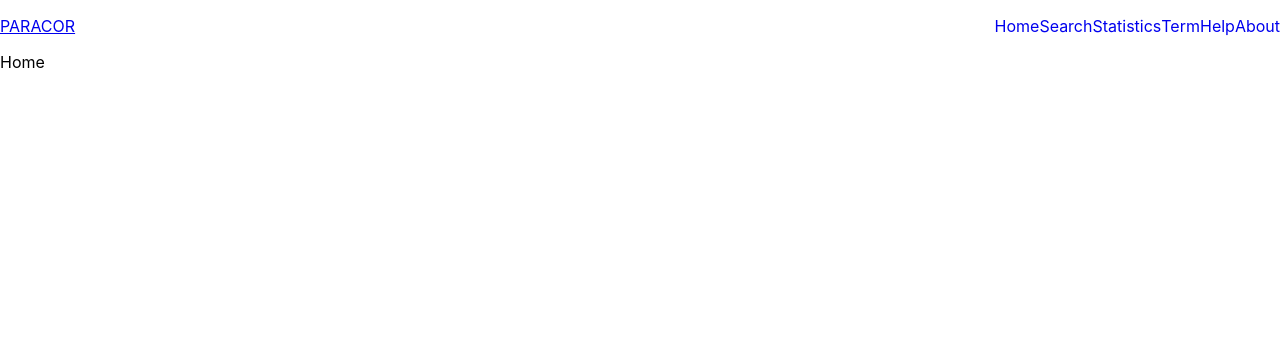
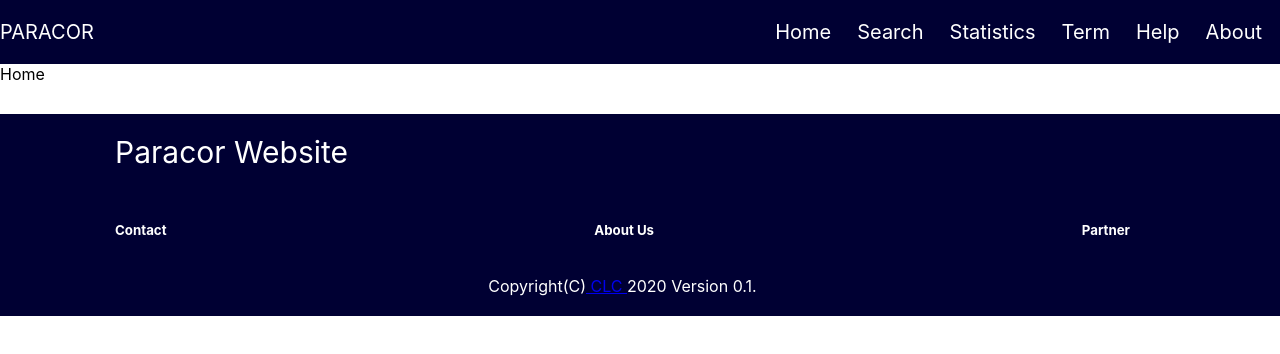
Before and after one commit to thanhdat1902/NLP_Dictionary, a React (Create React App) app: page / in a window 1280 px wide. Shown: the top 354 px of the page. Built offline with nearby package versions, Linux system fonts and the light colour scheme.

Commit message:
Dev <Header:miss border while being choose> <Footer:empty information>

```diff
--- /dev/null
+++ b/src/components/footer/index.js
@@ -0,0 +1,27 @@
+import React from "react"
+import { FooterContainer } from "./styled";
+const Footer = () => {
+  return (
+    <FooterContainer>
+      <p class = "first">Paracor Website</p>
+      <div class = "part1">
+        <div class = "left">
+          <h5>Contact</h5>
+        </div>
+        <div class="middle">
+          <h5>About Us</h5>
+        </div>
+        <div class="right">
+          <h5>Partner</h5>
+        </div>
+      </div>
+      <p class="second"> Copyright(C)
+        <a href="http://www.clc.hcmus.edu.vn/" > CLC </a>
+        2020 Version 0.1.
+      </p>
+
+    </FooterContainer>
+  )
+}
+
+export default Footer;
--- /dev/null
+++ b/src/components/footer/styled.js
@@ -0,0 +1,23 @@
+import styled from 'styled-components';
+
+export const FooterContainer = styled.div`
+    color: #ffffff;
+    background-color: #003;
+    padding-left: 115px;
+    padding-right: 150px;
+    p.first {
+      padding-top: 20px;
+      font-size: 30px;
+      text-decoration: none;
+      color: #ffffff;
+    }
+    div {
+      display: flex;
+      justify-content: space-between;
+      align-items: center;
+    }
+    p.second {
+      text-align: center;
+      padding-bottom: 20px;
+    }
+`
--- a/src/components/header/styled.js
+++ b/src/components/header/styled.js
@@ -4,12 +4,30 @@ export const HeaderContainer = styled.div`
     display: flex;
     justify-content: space-between;
     align-items: center;
+    background-color: #003;
+    font-size: 20px;
+    a {
+        text-decoration: none;
+        color: #ffffff;
+    }
     ul {
         list-style: none;
         li {
             display: inline-block;
             a {
-                text-decoration: none;
+                padding: 8px;
+                margin-right: 10px;
+            }
+            a:link {
+                border-style: none;
+            }
+            a:visted {
+                border-style: solid;
+                border-color: #ffffff;
+            }
+            a:hover {
+                background-color: #ffffff;
+                color: #0f223d;
             }
         }
     }
--- a/src/pages/Home/index.js
+++ b/src/pages/Home/index.js
@@ -1,10 +1,12 @@
 import React from 'react';
 import Header from "../../components/header";
+import Footer from "../../components/footer";
 const HomePage = (props) => {
     return (
         <div>
             <Header></Header>
             Home
+            <Footer></Footer>
         </div>
     );
 }
```
Also changed, not shown: src/components/header/index.js (line endings or trailing spaces).
